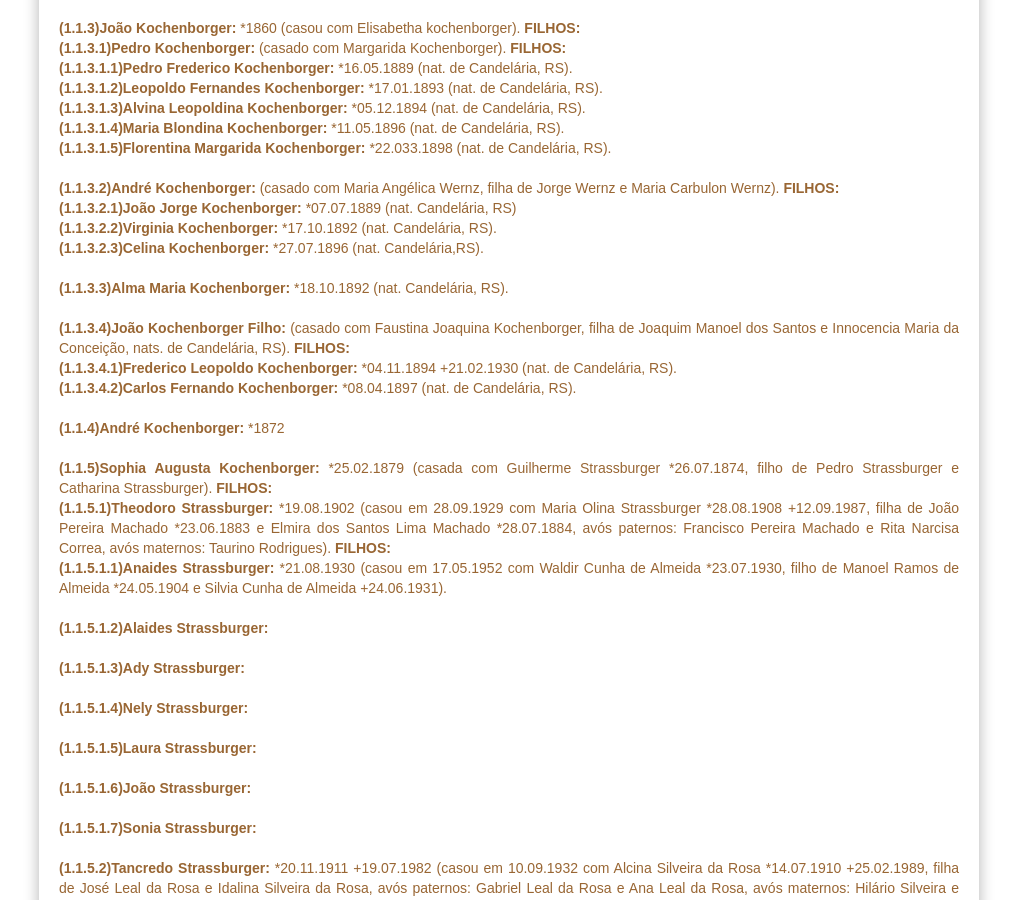
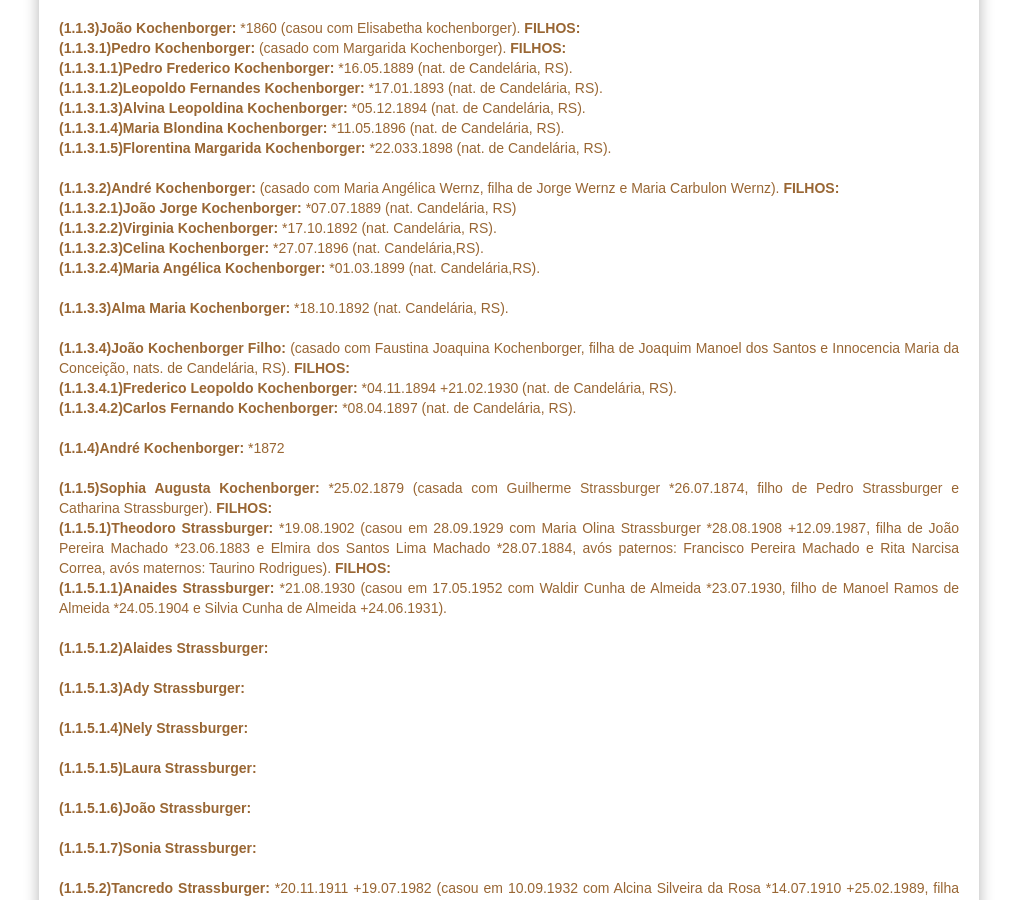
Before and after one commit to claudiovargas1955/claudiovargas1955.github.io, a Jekyll site: the page built from _pages/familia-kochenborger.html, in a window 1280 px wide and 900 px high, scrolled down 2435 px. Shown: the whole window, without its empty margins (131-1148 px from the left). Built offline with Jekyll 4.4.1, drawn with Linux system fonts in a browser that asks for light colours; some web fonts are replaced.

Commit message:
Update familia-kochenborger.html

```diff
--- a/_pages/familia-kochenborger.html
+++ b/_pages/familia-kochenborger.html
@@ -213,9 +213,10 @@ Oliveira e Idalina Soares Leal *1850 +03.09.1934). <b>FILHOS: </b><br>
               <b>FILHOS: </b><br>
               <b>(1.1.3.2.1)João Jorge Kochenborger: </b>*07.07.1889 (nat. Candelária, RS)<br>
               <b>(1.1.3.2.2)Virginia Kochenborger: </b>*17.10.1892 (nat. Candelária, RS). <br>
-              <b>(1.1.3.2.3)Celina Kochenborger: </b>*27.07.1896 (nat. Candelária,RS).<br><br>
+              <b>(1.1.3.2.3)Celina Kochenborger: </b>*27.07.1896 (nat. Candelária,RS).<br>
+              <b>(1.1.3.2.4)Maria Angélica Kochenborger: </b>*01.03.1899 (nat. Candelária,RS).<br><br>
 
-            <b>(1.1.3.3)Alma Maria Kochenborger: </b>*18.10.1892 (nat. Candelária, RS).<br><br>
+        <b>(1.1.3.3)Alma Maria Kochenborger: </b>*18.10.1892 (nat. Candelária, RS).<br><br>
 
             <b>(1.1.3.4)João Kochenborger Filho: </b>(casado com Faustina Joaquina Kochenborger, filha de Joaquim Manoel dos Santos e
             Innocencia Maria da Conceição, nats. de Candelária, RS). <b>FILHOS: </b><br>
```
